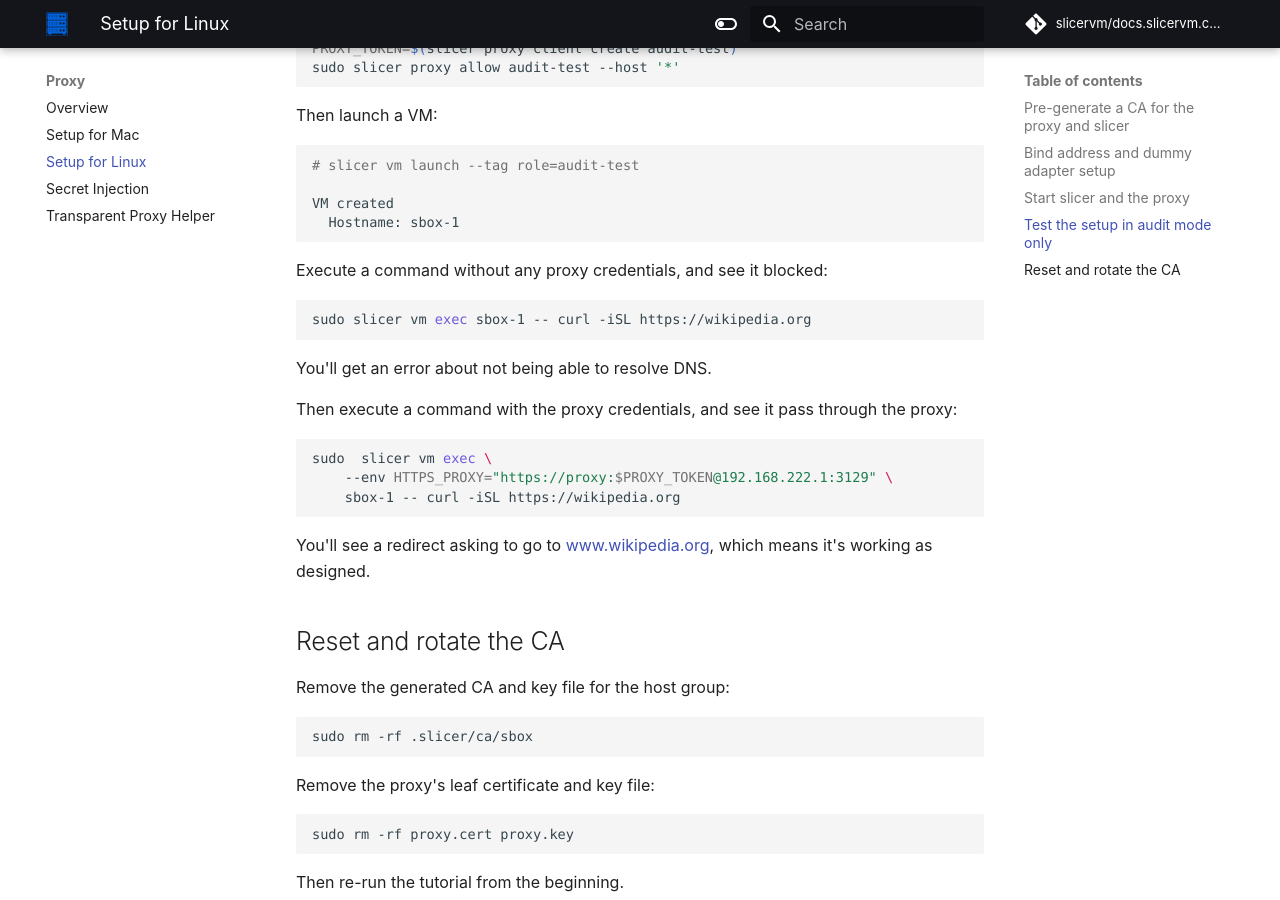
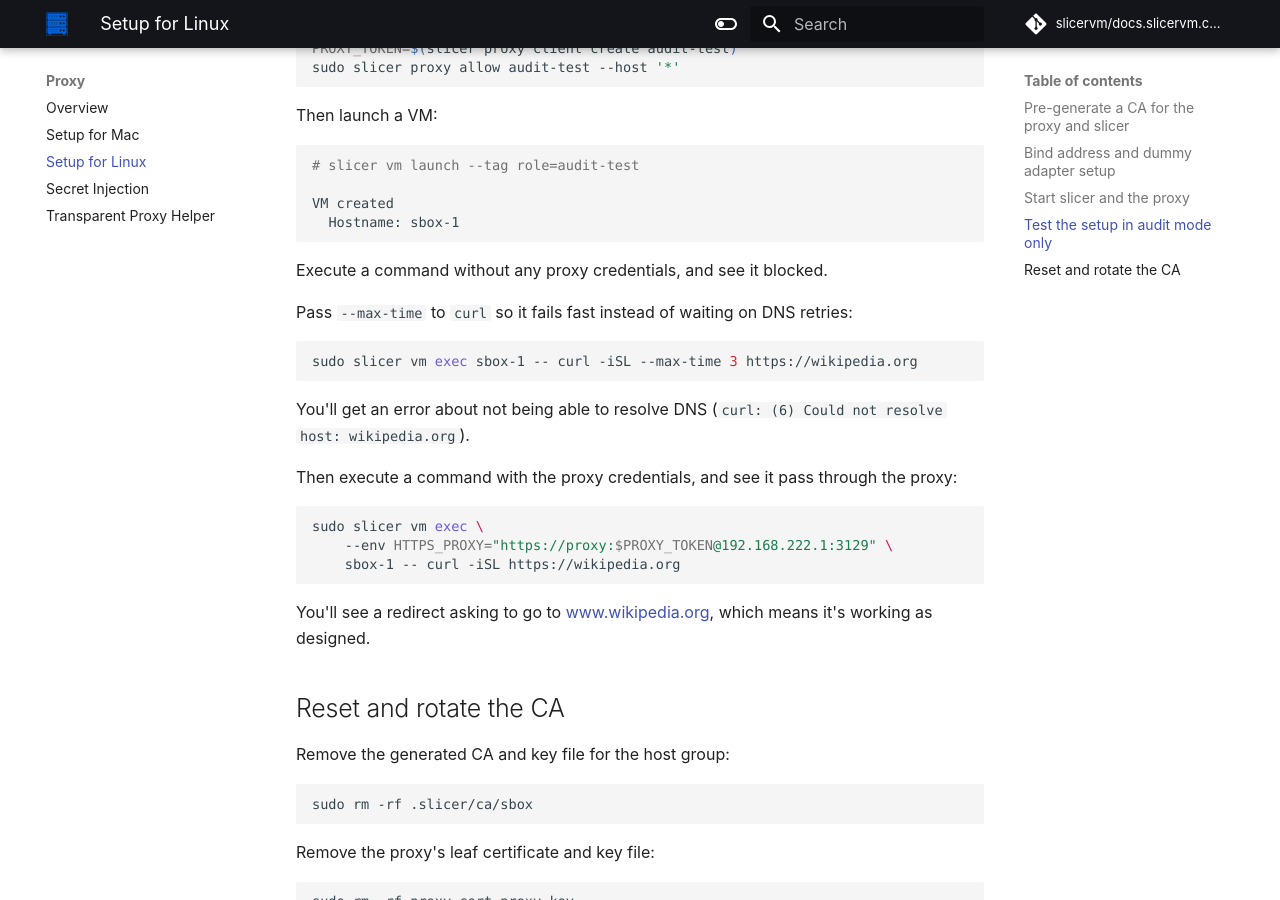
Before and after one commit to slicervm/docs.slicervm.com, an MkDocs documentation site: the page built from docs/proxy/linux.md, in a window 1280 px wide and 900 px high, scrolled down 2622 px. Built offline with MkDocs 1.6.1 and Material for MkDocs 9.7.7, drawn with Linux system fonts in a browser that asks for light colours; some web fonts are replaced; comment, search, counter and statistics services are not loaded.

Commit message:
Show failure sooner for blocked curl
Signed-off-by: Alex Ellis (OpenFaaS Ltd) <alexellis2@gmail.com>

````diff
--- a/docs/proxy/linux.md
+++ b/docs/proxy/linux.md
@@ -110,18 +110,20 @@
   Hostname: sbox-1
 ```
 
-Execute a command without any proxy credentials, and see it blocked:
+Execute a command without any proxy credentials, and see it blocked.
+
+Pass `--max-time` to `curl` so it fails fast instead of waiting on DNS retries:
 
 ```bash
-sudo slicer vm exec sbox-1 -- curl -iSL https://wikipedia.org
+sudo slicer vm exec sbox-1 -- curl -iSL --max-time 3 https://wikipedia.org
 ```
 
-You'll get an error about not being able to resolve DNS.
+You'll get an error about not being able to resolve DNS (`curl: (6) Could not resolve host: wikipedia.org`).
 
 Then execute a command with the proxy credentials, and see it pass through the proxy:
 
 ```bash
-sudo  slicer vm exec \
+sudo slicer vm exec \
     --env HTTPS_PROXY="https://proxy:$PROXY_TOKEN@192.168.222.1:3129" \
     sbox-1 -- curl -iSL https://wikipedia.org
 ```
````
